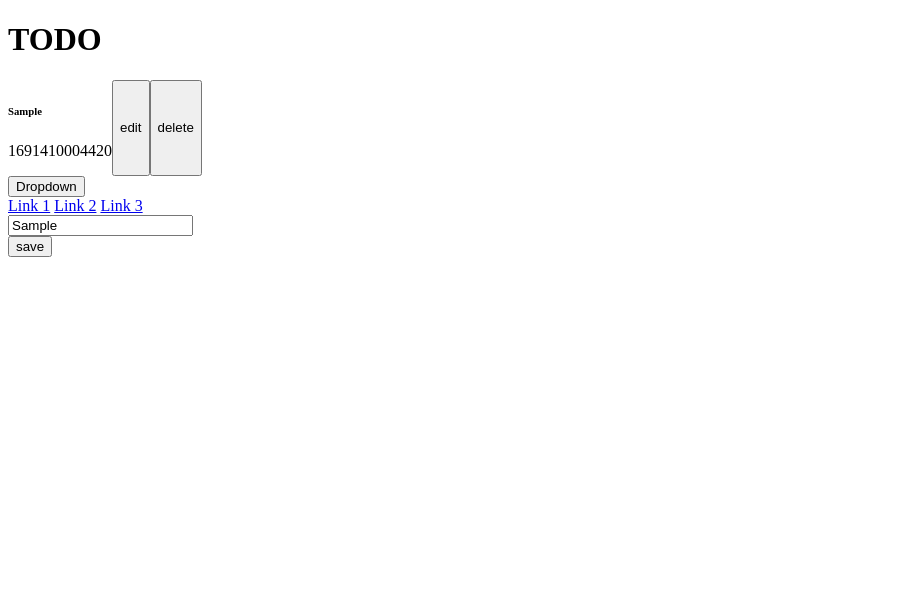
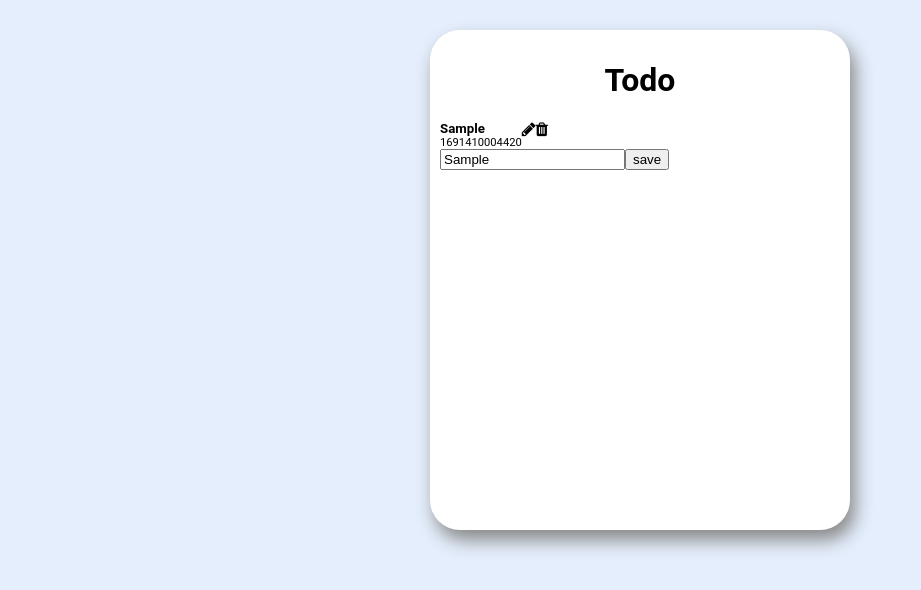
Before and after one commit to shahar987/todo-list-singit, a website: page index.html in a window 1280 px wide. Both pictures are taken after typing "Sample" into the empty fields and a click on the button "save". Shown: the whole page, without its empty margins (0-921 px from the left). Drawn offline with Linux system fonts and the light colour scheme.

Commit message:
created edit feature

```diff
--- a/index.html
+++ b/index.html
@@ -3,22 +3,18 @@
   <head>
     <meta charset="UTF-8" />
     <meta name="viewport" content="width=device-width, initial-scale=1.0" />
+    <link rel="preconnect" href="https://fonts.googleapis.com" />
+    <link rel="stylesheet" href="https://cdnjs.cloudflare.com/ajax/libs/font-awesome/4.7.0/css/font-awesome.min.css">
     <link rel="stylesheet" href="styles.css" />
     <title>Document</title>
   </head>
   <body>
     <div class="frame">
-      <h1>TODO</h1>
+      <h1>Todo</h1>
       <div class="tasks-container"></div>
       <div class="create_task">
-        <button class="dropbtn">Dropdown</button>
-        <div class="dropdown-content">
-          <a href="#">Link 1</a>
-          <a href="#">Link 2</a>
-          <a href="#">Link 3</a>
-        </div>
         <div class="create-content">
-          <input />
+          <input id="create-task"/>
         </div>
         <button onclick="addTask()">save</button>
       </div>
--- a/index.js
+++ b/index.js
@@ -1,4 +1,4 @@
-var taskData = [];
+let taskData = [];
 
 function uniqueId() {
   const dateString = Date.now().toString(36);
@@ -6,12 +6,44 @@ function uniqueId() {
   return dateString + randomness;
 }
 
+function saveEdit(taskId){
+    const task = taskData.find((item) => item.id === taskId);
+    const val = document.querySelector("#edit-task").value;
+    if (task) {
+        task.content = val;
+        clearData();
+        showTasks();
+    }
+}
+
+function editTask(taskId) {
+  taskData.map((task) => {
+    if (task.id === taskId) {
+      if (!task.isEditing) {
+
+        const itemList = document.querySelector(`#${taskId}`);
+        while (itemList.firstChild) {
+          itemList.removeChild(itemList.firstChild);
+        }
+        var input = document.createElement("input");
+        input.value = task.content
+        input.id="edit-task"
+        var checkIcon = document.createElement("i");
+        checkIcon.className="fa fa-check"
+        checkIcon.addEventListener("click", function handleClick(event) {
+            const taskId = event.target.parentElement.id;
+            saveEdit(taskId);
+          });
+        itemList.appendChild(input);
+        itemList.appendChild(checkIcon);
+      }
+    }
+  });
+}
+
 function deleteTask(taskId) {
-  const filtered = taskData.filter((task) => {
-    task.id !== taskId;
-  });
+  const filtered = taskData.filter((task) => task.id !== taskId);
   taskData = filtered;
-  console.log("filter: ", filtered);
   clearData();
   showTasks();
 }
@@ -21,31 +53,32 @@ function showTasks() {
   taskData.forEach(function (item) {
     var div1 = document.createElement("div");
     div1.className = "task";
-    div1.id = uniqueId();
+    div1.id = item.id;
 
     var div2 = document.createElement("div");
     div2.className = "task-data";
 
-    var h6 = document.createElement("h6");
-    h6.textContent = item.content;
+    var h5 = document.createElement("h5");
+    h5.textContent = item.content;
 
     var p = document.createElement("p");
     p.textContent = item.created_at;
 
-    var editButton = document.createElement("button");
-    editButton.id = "edit-button";
-    editButton.textContent = "edit";
-
-    var deleteButton = document.createElement("button");
-    deleteButton.id = "delete-button";
-    deleteButton.textContent = "delete";
-    // Add event listener for delete-button here
+    var editButton = document.createElement("i");
+    editButton.className = "fa fa-pencil";
+    editButton.addEventListener("click", function handleClick(event) {
+        const taskId = event.target.parentElement.id;
+        editTask(taskId);
+      });
+    var deleteButton = document.createElement("i");
+    deleteButton.className = "fa fa-trash";
     deleteButton.addEventListener("click", function handleClick(event) {
-      deleteTask(event.target.parentElement.id);
+      const taskId = event.target.parentElement.id;
+      deleteTask(taskId);
     });
     itemList.appendChild(div1);
     div1.appendChild(div2);
-    div2.appendChild(h6);
+    div2.appendChild(h5);
     div2.appendChild(p);
     div1.appendChild(editButton);
     div1.appendChild(deleteButton);
@@ -60,7 +93,7 @@ function clearData() {
 }
 
 function addTask() {
-  const val = document.querySelector("input").value;
+  const val = document.querySelector("#create-task").value;
   const id = uniqueId();
   const timestamp = new Date().getTime();
   taskData.push({
--- a/styles.css
+++ b/styles.css
@@ -1,3 +1,39 @@
-.task{
-    display: flex;
+body {
+  background-color: #e4eefc;
+  display: flex;
+  justify-content: center;
+  height: 100vh;
+  margin: 0;
+  padding-top: 30px;
+  font-family: "Roboto", sans-serif;
+  text-align: center;
 }
+.frame {
+  background-color: white;
+  border-radius: 30px;
+  padding: 10px;
+  box-shadow: 5px 10px 18px #888888;
+  width: 25rem;
+  height: 30rem;
+}
+.task {
+  display: flex;
+  width: 400px;
+}
+
+.task-data {
+  display: flex;
+  flex-direction: column;
+  align-items: flex-start;
+}
+.task-data > h5 {
+  margin: 0;
+}
+.task-data > p {
+  margin: 0;
+  font-size: 0.7rem;
+}
+
+.create_task {
+  display: flex;
+}
```
